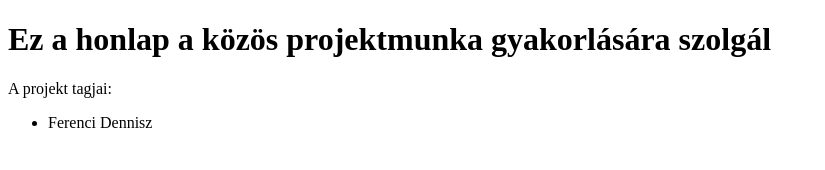
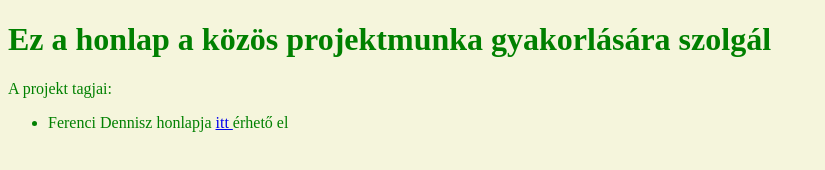
Before and after one commit to rosszDontes420/fd_pr_1, a plain HTML site: page index.html in a window 1280 px wide. Shown: the whole page, without its empty margins (0-825 px from the left). Drawn offline with Linux system fonts and the light colour scheme.

Commit message:
Az első hivatkozás

```diff
--- a/css/stiluslap.css
+++ b/css/stiluslap.css
@@ -1,4 +1,4 @@
 body {
-	background-color: beige
+	background-color: beige;
 	color: green;
 }
--- a/index.html
+++ b/index.html
@@ -16,7 +16,7 @@
 			<h1>Ez a honlap a közös projektmunka gyakorlására szolgál</h1>
 			<p>A projekt tagjai:</P>
 			<ul>
-				<li>Ferenci Dennisz</li>
+				<li>Ferenci Dennisz honlapja <a href="valamilink"> itt </a> érhető el</li>
 			</ul>
 		</div>
 
```
